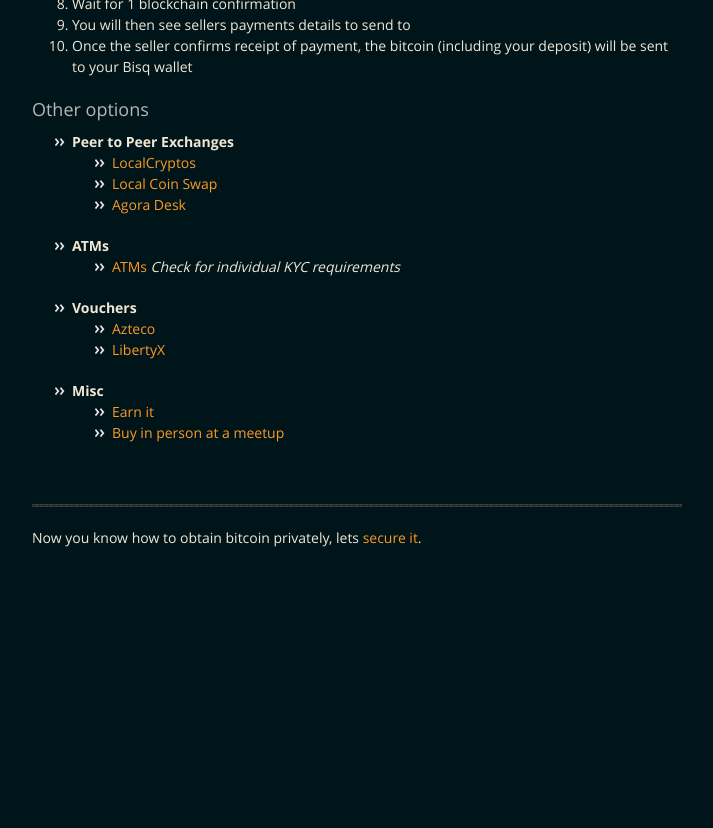
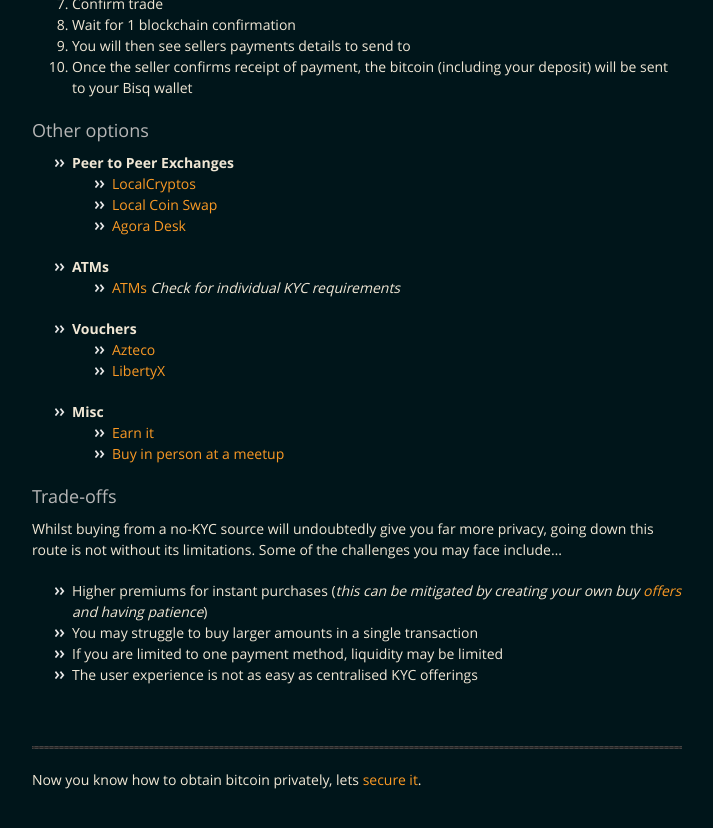
Before and after one commit to BitcoinQnA/BitcoinPrivacyGuide, a Jekyll site: the page built from get.md, in a window 1280 px wide and 900 px high, scrolled down 1322 px. Shown: the top 828 px of the window, without its empty margins (283-996 px from the left). Built offline with Jekyll 4.4.1, drawn with Linux system fonts in a browser that asks for light colours; before the commit the page ends 1980 px from its top, so only the background shows below that.

Commit message:
Update get.md

```diff
--- a/get.md
+++ b/get.md
@@ -10,6 +10,7 @@ layout: default
 1.  [Why no-KYC?](#why-no-kyc)
 2.  [Where to buy no-KYC?](#where-to-buy-no-kyc)
 3.  [Other options](#other-options)
+4.  [Trade-offs](#trade-offs)
 
 ### Why no-KYC?
 
@@ -74,6 +75,16 @@ Given these risks it seems logical that step 1 of your Bitcoin privacy journey s
   - [Earn it]()
   - [Buy in person at a meetup](https://bitcoin-only.com/#meetups)
 
+
+### Trade-offs
+
+Whilst buying from a no-KYC source will undoubtedly give you far more privacy, going down this route is not without its limitations. Some of the challenges you may face include...
+
+* Higher premiums for instant purchases (*this can be mitigated by creating your own buy [offers](https://www.bitcoinqna.com/post/creating-a-buy-offer-on-hodl-hodl) and having patience*)
+* You may struggle to buy larger amounts in a single transaction
+* If you are limited to one payment method, liquidity may be limited
+* The user experience is not as easy as centralised KYC offerings
+
   <br/>
 
   ***
```
